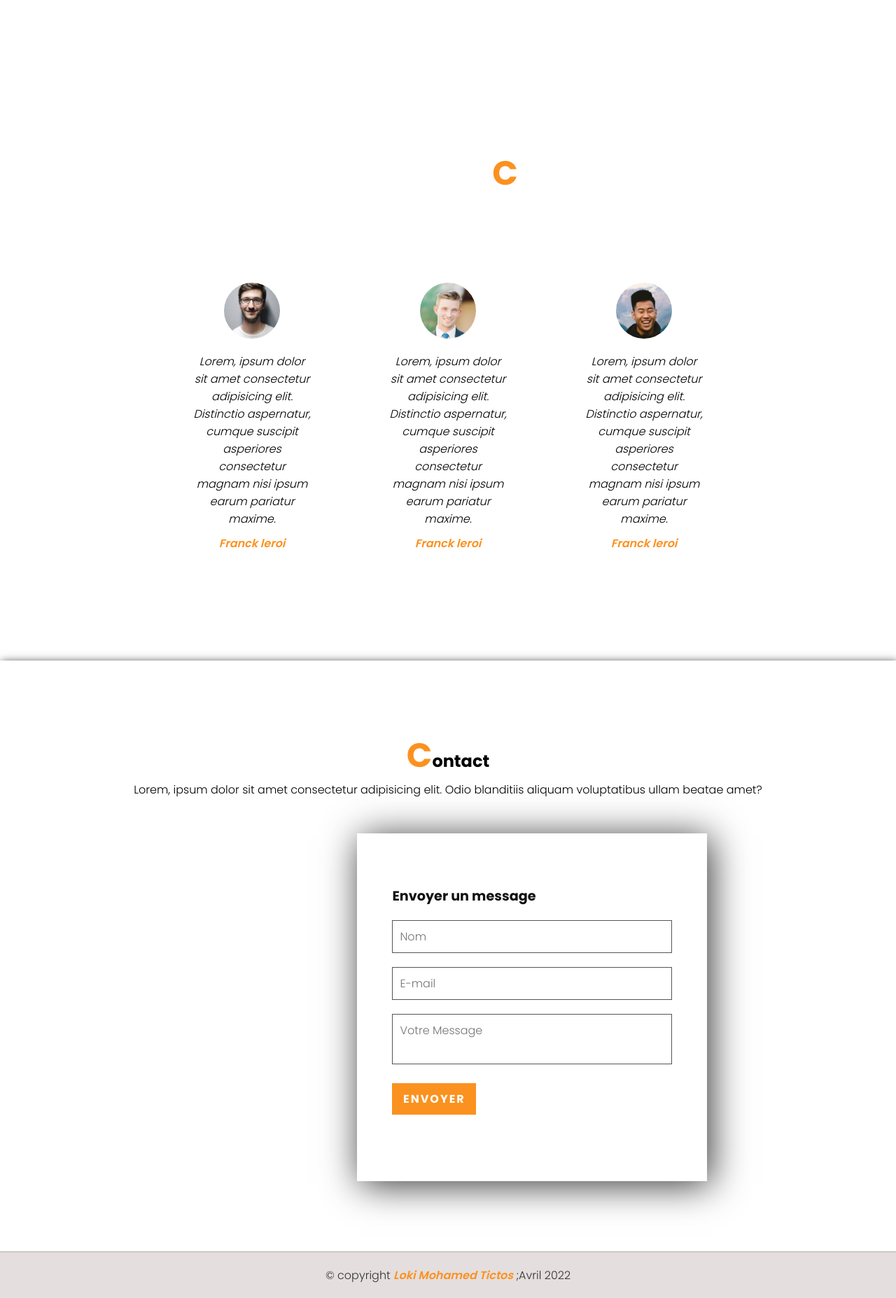
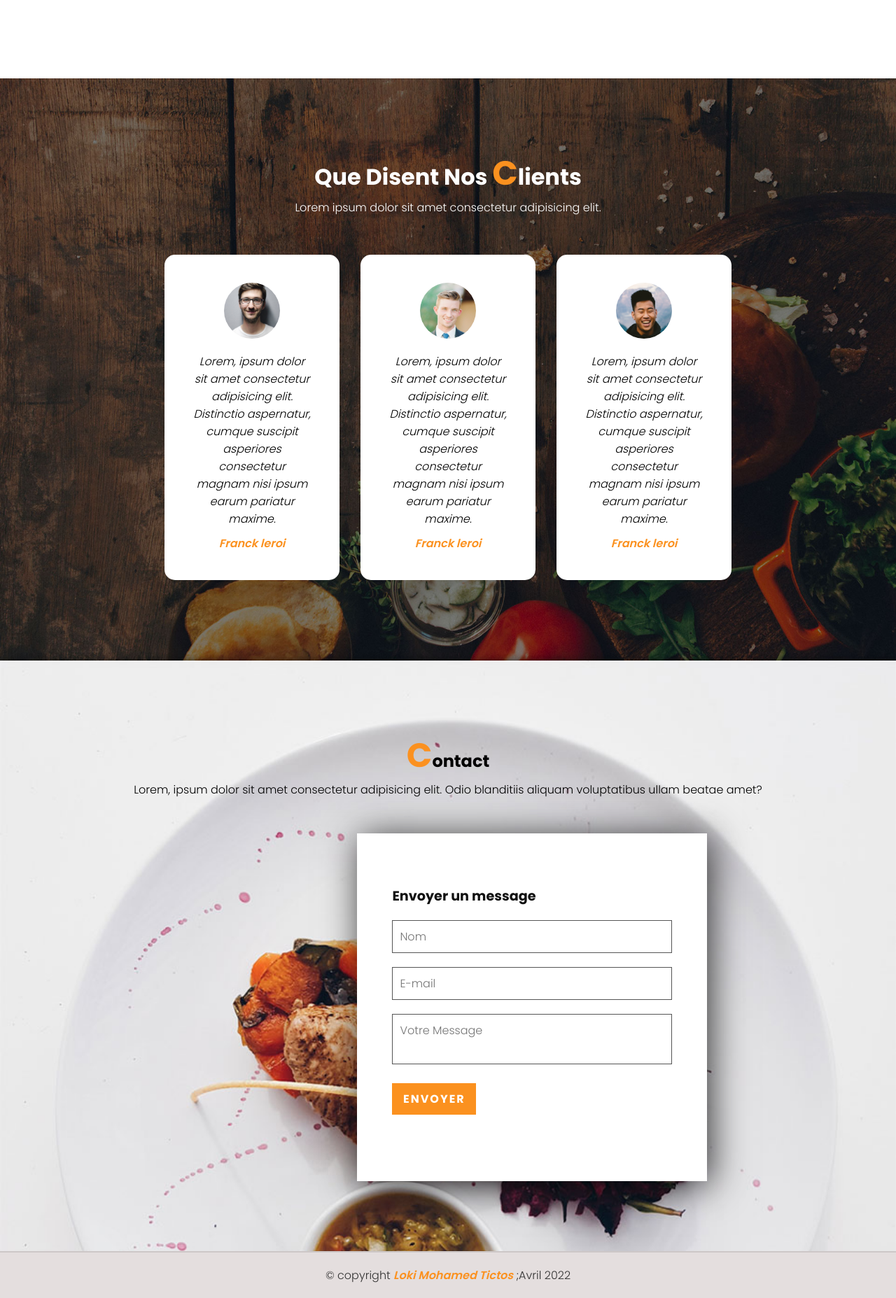
Before and after one commit to tictos/Resto, a plain HTML site: page index.html in a window 1280 px wide. Shown: the part 3687-5542 px from the top of the page at 70% size. Drawn offline with Linux system fonts and the light colour scheme; the site is published under a folder, as on GitHub Pages, so addresses that start at the root find nothing.

Commit message:
Add files via upload

```diff
--- a/style.css
+++ b/style.css
@@ -237,7 +237,7 @@ section {
 
 
 .temoignage{
-    background-image: url(/images/bg2.jpg);
+    background-image: url(./images/bg2.jpg);
     background-size: cover;
 }
 .temoignage .contenuu{
@@ -297,7 +297,7 @@ section {
     color: #fff;
 }
 .contact{
-    background-image: url(/images/img-form.jpg);
+    background-image: url(./images/img-form.jpg);
     background-size: cover;
     box-shadow: 2px 2px 12px rgba(0, 0, 0, 0.8);
     width: 100%;
```
